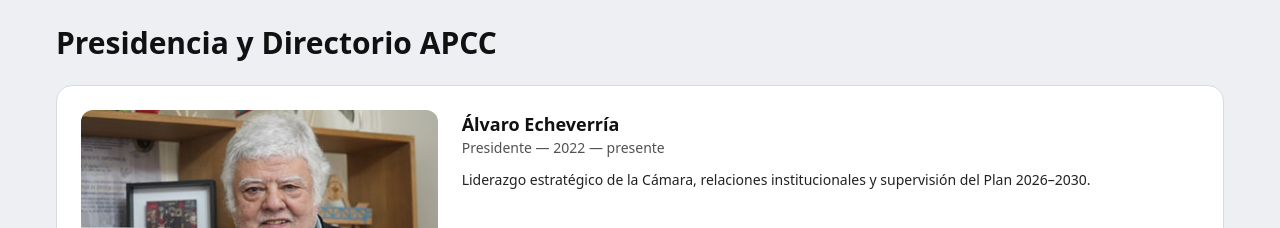
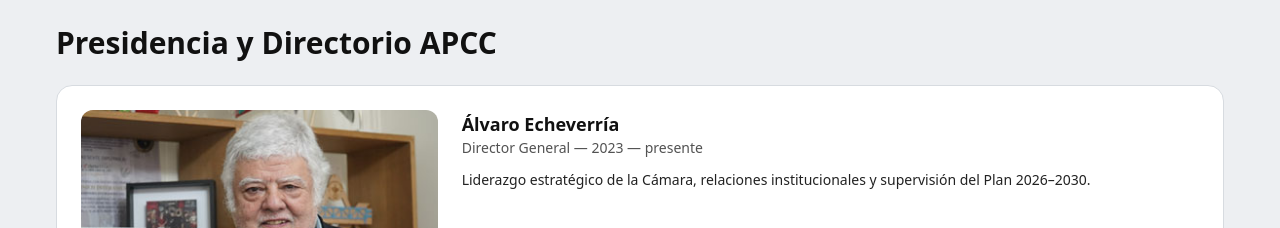
Before and after one commit to TronxGroup/APCC-Chamber, a Next.js app: page /quienes-somos in a window 1280 px wide. Shown: the part 1380-1608 px from the top of the page. Built offline with nearby package versions, Linux system fonts and the light colour scheme.

Commit message:
Update page.tsx

```diff
--- a/app/(routes)/quienes-somos/page.tsx
+++ b/app/(routes)/quienes-somos/page.tsx
@@ -21,8 +21,8 @@ type Person = {
 const PRESIDENTS: Person[] = [
   {
     name: 'Álvaro Echeverría',
-    role: 'Presidente',
-    period: '2022 — presente',
+    role: 'Director General',
+    period: '2023 — presente',
     photo: '/team/director_alvaro_echeverria.jpg',
     bio: 'Liderazgo estratégico de la Cámara, relaciones institucionales y supervisión del Plan 2026–2030.',
   },
```
